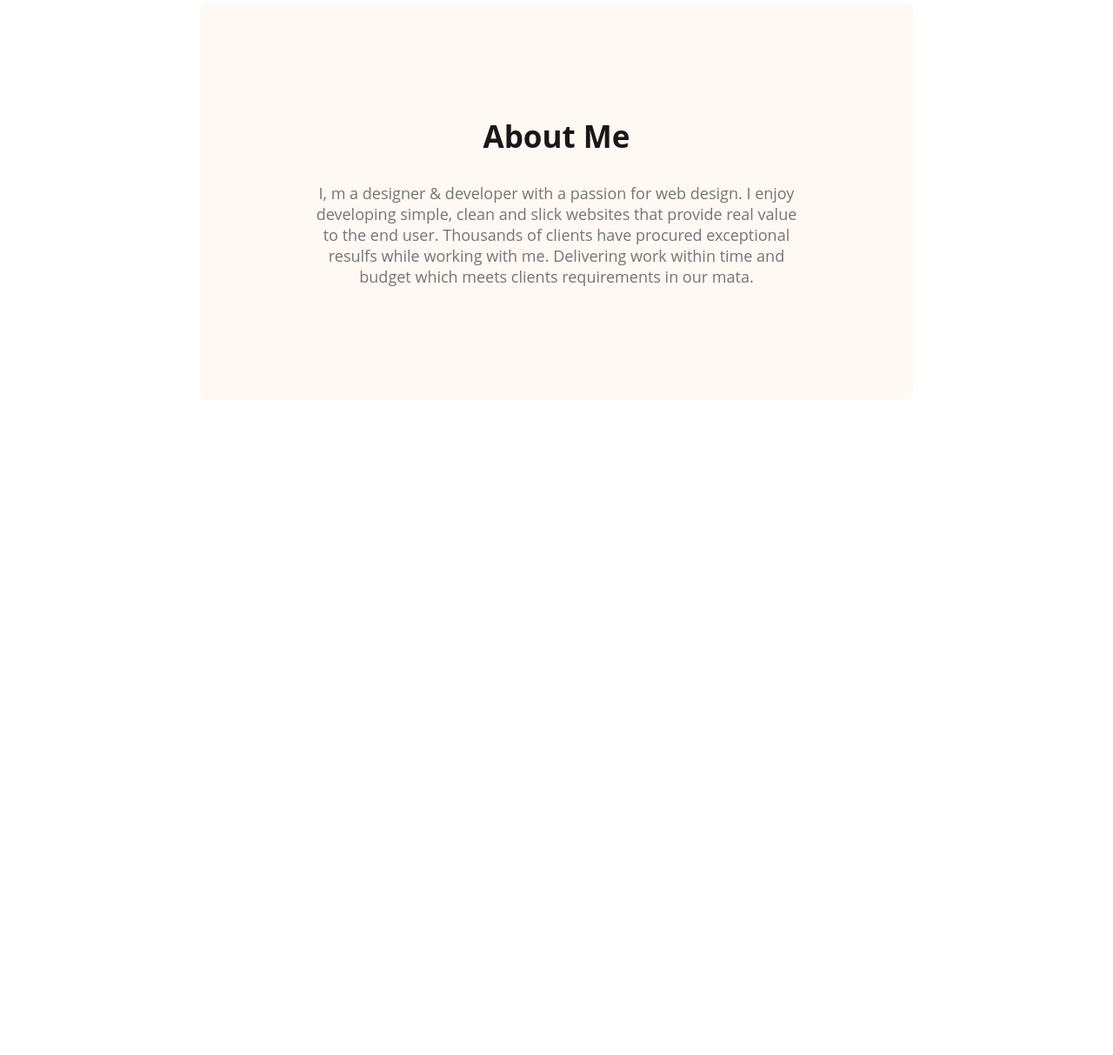
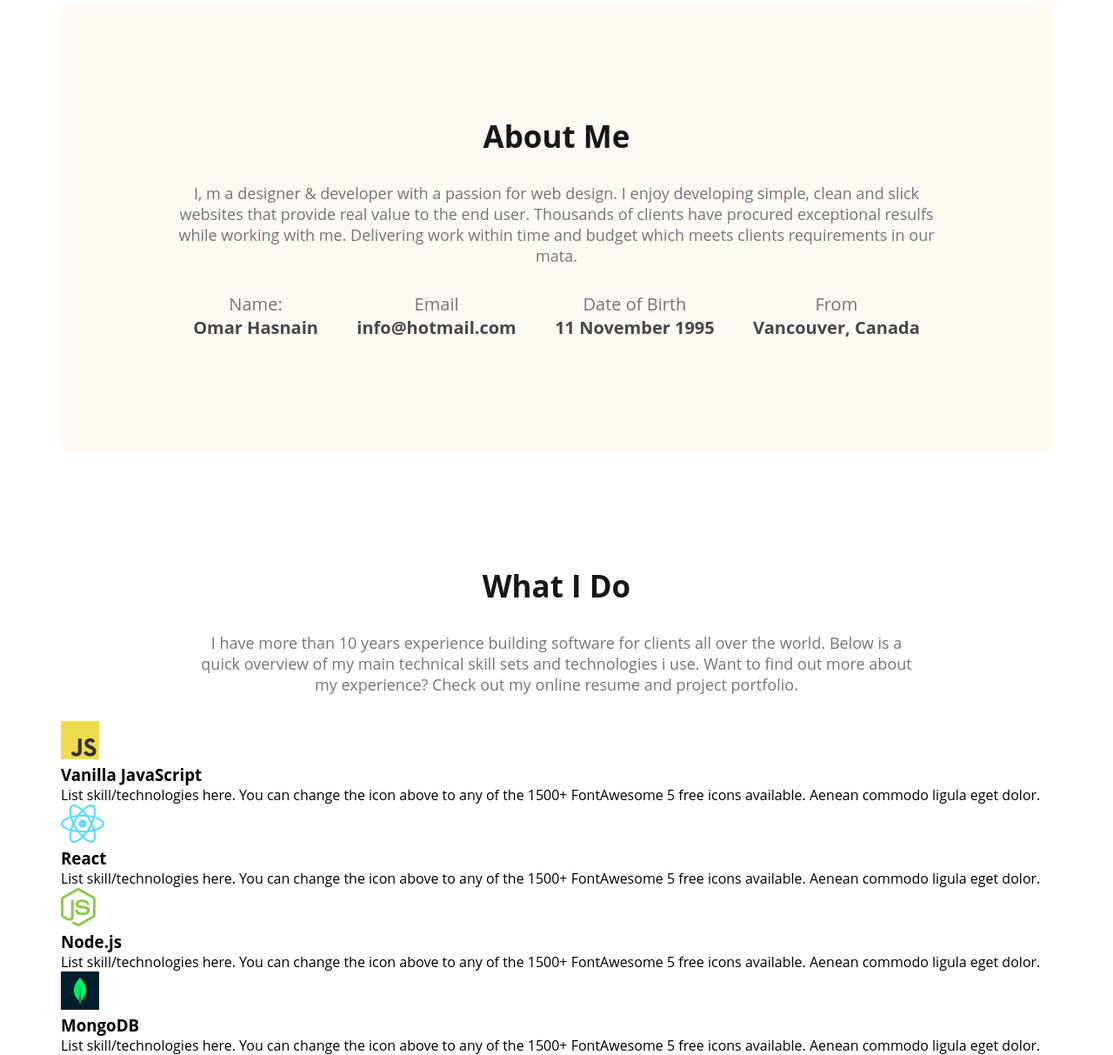
Before and after one commit to omarhasnain/my_portfolio, a plain HTML site: page index.html in a window 1280 px wide. Shown: the part 868-2081 px from the top of the page at 87% size. Before the commit the page ends 1458 px from the top, so only its background shows below. Drawn offline with Linux system fonts and the light colour scheme; a web font is replaced by a local one.

Commit message:
What I Do commit

```diff
--- a/index.html
+++ b/index.html
@@ -42,12 +42,66 @@
             <img class="profile-pic" src="images/hardy.png" alt="" srcset="">
         </div>
     </header>
+
     <main>
         <section class="about">
             <h3 class="section-title">About Me</h3>
             <p class="section-description">
                 I, m a designer & developer with a passion for web design. I enjoy developing simple, clean and slick websites that provide real value to the end user. Thousands of clients have procured exceptional resulfs while working with me. Delivering work within time and budget which meets clients requirements in our mata.
             </p>
+            <!-- about.info*4>h4.info-title+p.info-description -->
+           <div class="about-info-container">
+            <about class="about-info">
+                <h4 class="about-info-title">Name:</h4>
+                <p class="about-info-description">Omar Hasnain</p>
+            </about>
+            <about class="info">
+                <h4 class="about-info-title">Email</h4>
+                <p class="about-info-description">info@hotmail.com</p>
+            </about>
+            <about class="info">
+                <h4 class="about-info-title">Date of Birth</h4>
+                <p class="about-info-description">11 November 1995</p>
+            </about>
+            <about class="info">
+                <h4 class="about-info-title">From</h4>
+                <p class="about-info-description">Vancouver, Canada</p>
+            </about>
+           </div>
+        </section>
+
+        <!-- What I do Section -->
+        <section>
+            <h3 class="section-title">What I Do
+            </h3>
+            <p id="what-i-do-description" class="section-description">
+                I have more than 10 years experience building software for clients all over the world. Below is a quick overview of my main technical skill sets and technologies i use. Want to find out more about my experience? Check out my online resume and project portfolio.
+            </p>
+            <!-- .skill*4>img+h3.skill-title+p.skill-description -->
+            <div class="skill">
+                <img src="../my_portfolio/images/icons/js.png" alt="">
+                <h3 class="skill-title">Vanilla JavaScript</h3>
+                <p class="skill-description">List skill/technologies here. You can change the icon above to any of the 1500+ FontAwesome 5 free icons available. Aenean commodo ligula eget dolor.</p>
+            </div>
+            <div class="skill">
+                <img src="../my_portfolio/images/icons/react.png" alt="">
+                <h3 class="skill-title">React</h3>
+                <p class="skill-description">List skill/technologies here. You can change the icon above to any of the 1500+ FontAwesome 5 free icons available. Aenean commodo ligula eget dolor.</p>
+            </div>
+            <div class="skill">
+                <img src="../my_portfolio/images/icons/nodejs.png" alt="">
+                <h3 class="skill-title">Node.js</h3>
+                <p class="skill-description">List skill/technologies here. You can change the icon above to any of the 1500+ FontAwesome 5 free icons available. Aenean commodo ligula eget dolor.</p>
+            </div>
+            <div class="skill">
+                <img src="../my_portfolio/images/icons/mongo.png" alt="">
+                <h3 class="skill-title">MongoDB</h3>
+                <p class="skill-description">List skill/technologies here. You can change the icon above to any of the 1500+ FontAwesome 5 free icons available. Aenean commodo ligula eget dolor.</p>
+            </div>
+
+
+
+
         </section>
 
     </main>
--- a/styles/style.css
+++ b/styles/style.css
@@ -125,12 +125,41 @@ margin-bottom: 0;
 }
 
 /* main section */
-
+main{
+    max-width: 1140px;
+    margin: 0 auto;
+}
 /* about section */
 .about{
     padding: 130px;
     border-radius: 10px;
     background: #FFF8F3;
-    margin: 130px 230px;
+    margin: 130px 0;
 
 }
+/* about-info-container */
+.about-info-container{
+    display: flex;
+    justify-content: space-around;
+    margin: 30px 0 0 0;
+
+}
+
+.about-info-title{
+    color:#757575;
+text-align: center;
+font-size: 20px;
+font-weight: 400;
+}
+
+.about-info-description{
+    color: #474747;
+font-size: 20px;
+font-weight: 700;
+}
+
+/* what i do section */
+#what-i-do-description{
+    margin: 30px 150px;
+
+}
```
